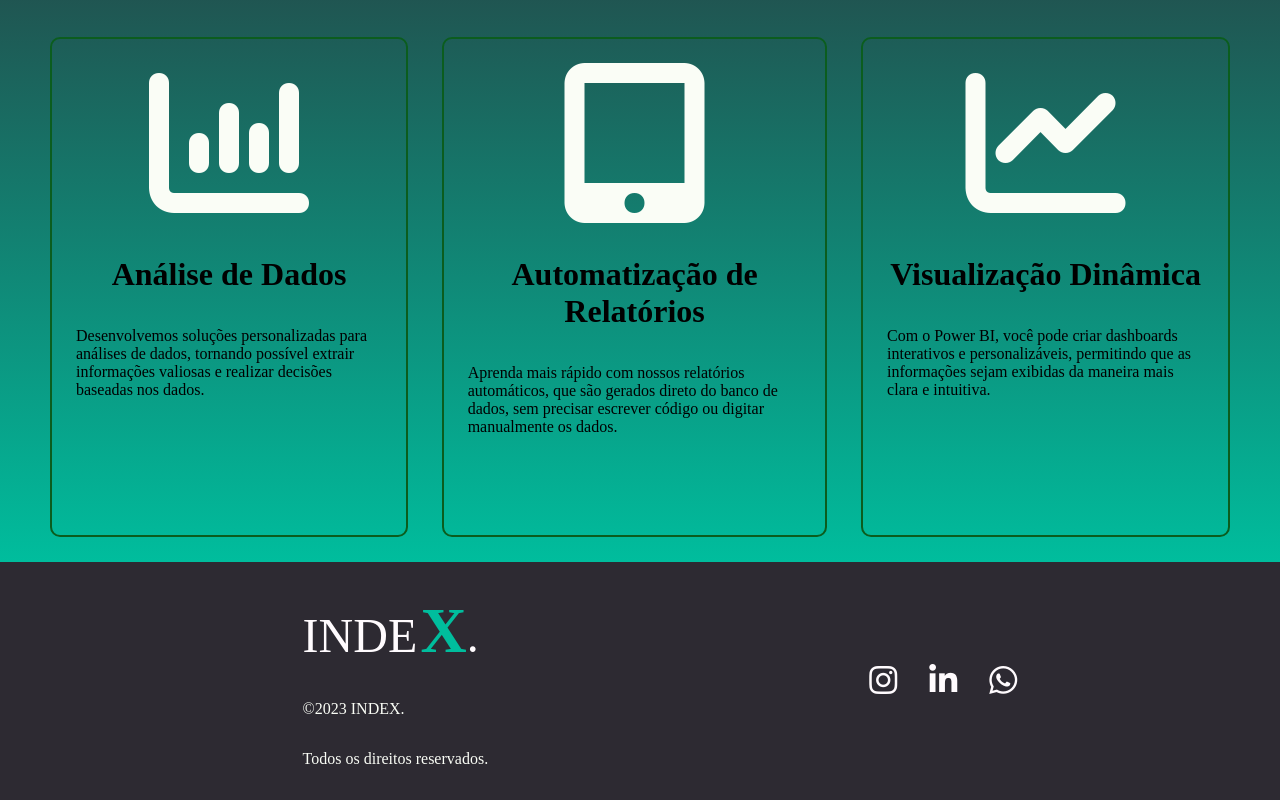
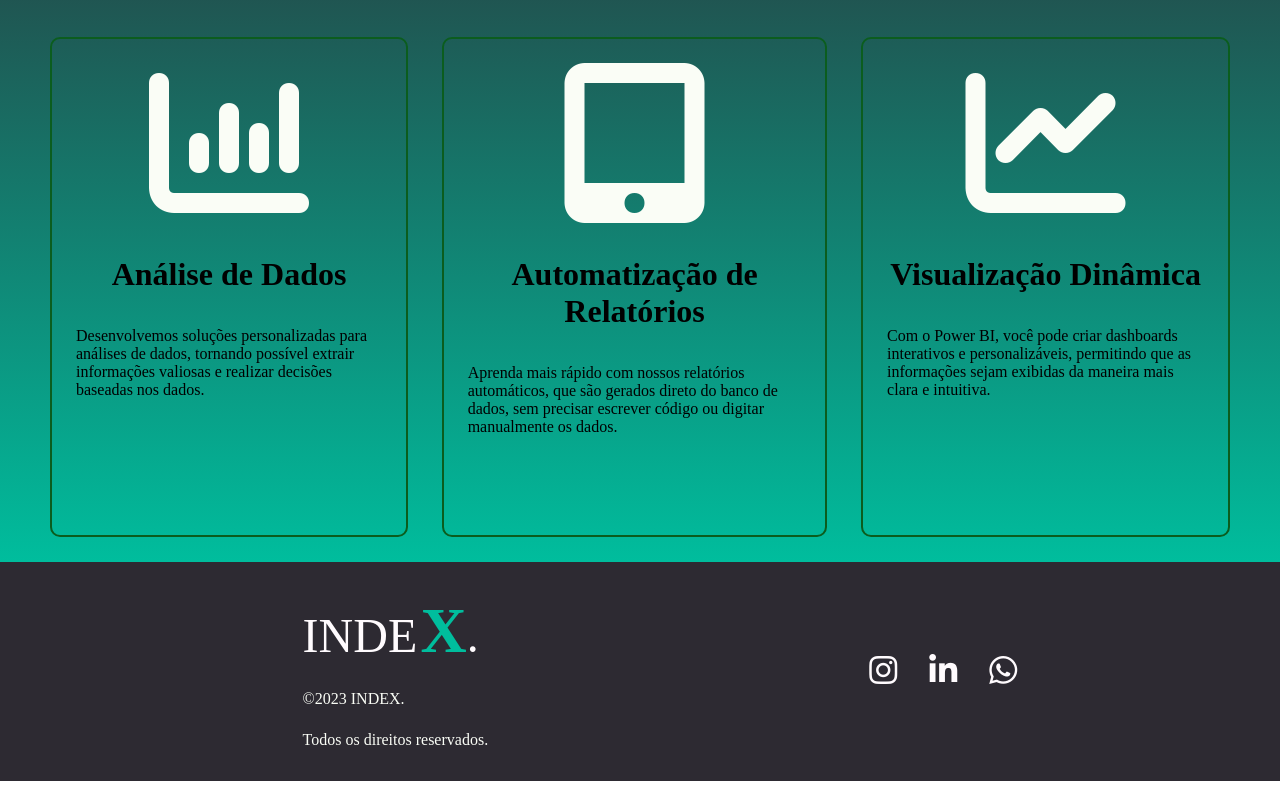
Before and after one commit to iJulians/landingpage, a plain HTML site: page index.html in a window 1280 px wide. Shown: the part 1038-1838 px from the top of the page. Drawn offline with Linux system fonts and the light colour scheme; a web font is replaced by a local one.

Commit message:
Update index.html

```diff
--- a/index.html
+++ b/index.html
@@ -274,7 +274,7 @@ footer {
 .brand {
   display: flex;
   flex-direction: column;
-  gap: 2rem;
+  gap: 1.4rem;
 }
 .brand .logo {
   font-size: 3rem;
```
